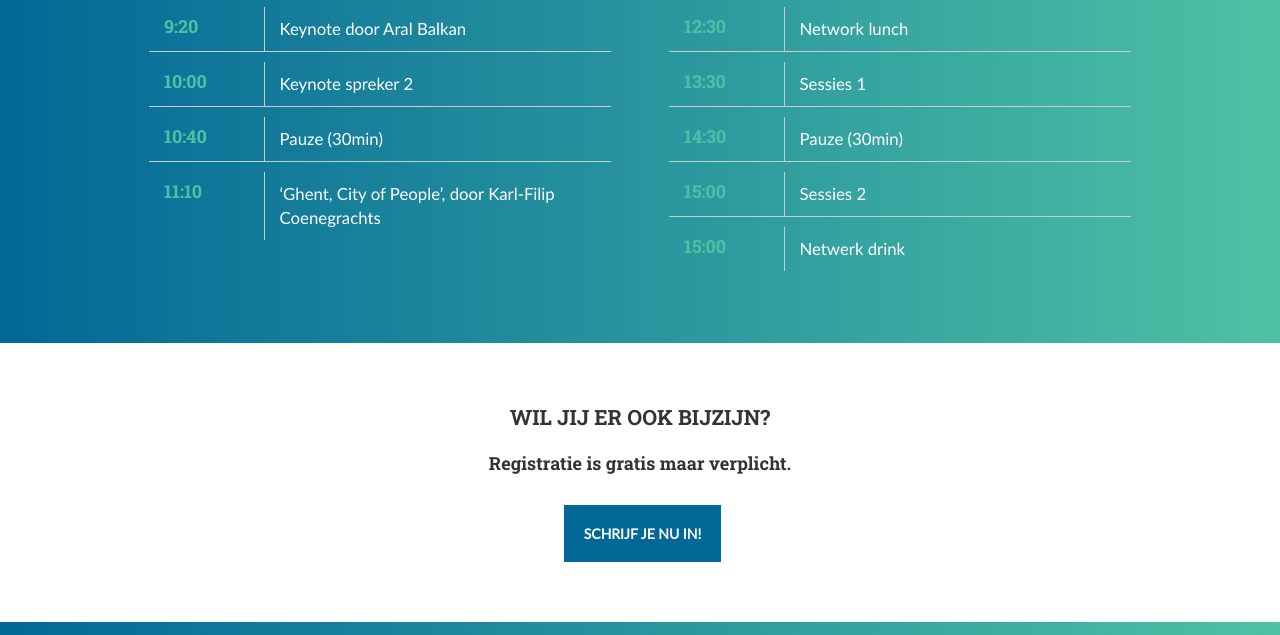
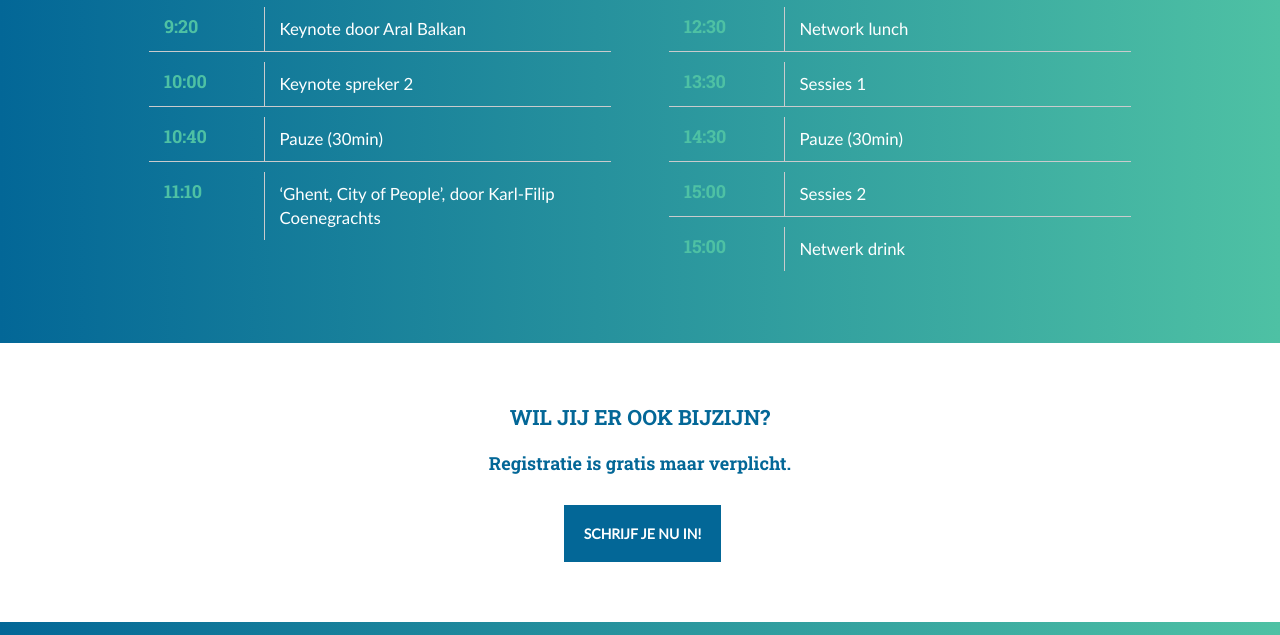
Before and after one commit to PieterJanPauwels/Foreplay.gent, a website: page index.html in a window 1280 px wide. Shown: the part 1464-2099 px from the top of the page. Drawn offline with nearby package versions, Linux system fonts and the light colour scheme.

Commit message:
Changed color text in registration block

```diff
--- a/index.html
+++ b/index.html
@@ -445,10 +445,8 @@
                 <div class="col-xs-offset-1 col-xs-10 ">
                     <div class="row">
                         <div class="col col-xs-10 col-xs-offset-1">
-                            <h2 class="">Wil jij er ook bijzijn?</h2>
-                            <h4>
-                              Registratie is gratis maar verplicht.
-                            </h4>
+                            <h2 class="text-center text-yellow">Wil jij er ook bijzijn?</h2>
+                            <h4 class="text-center text-yellow"> Registratie is gratis maar verplicht.</h4>
                             <br>
                             <br>
                             <strong><a class="cta2" href="https://foreplaygent.eventbrite.nl" target="_blank">SCHRIJF JE NU IN!</a></strong>
```
